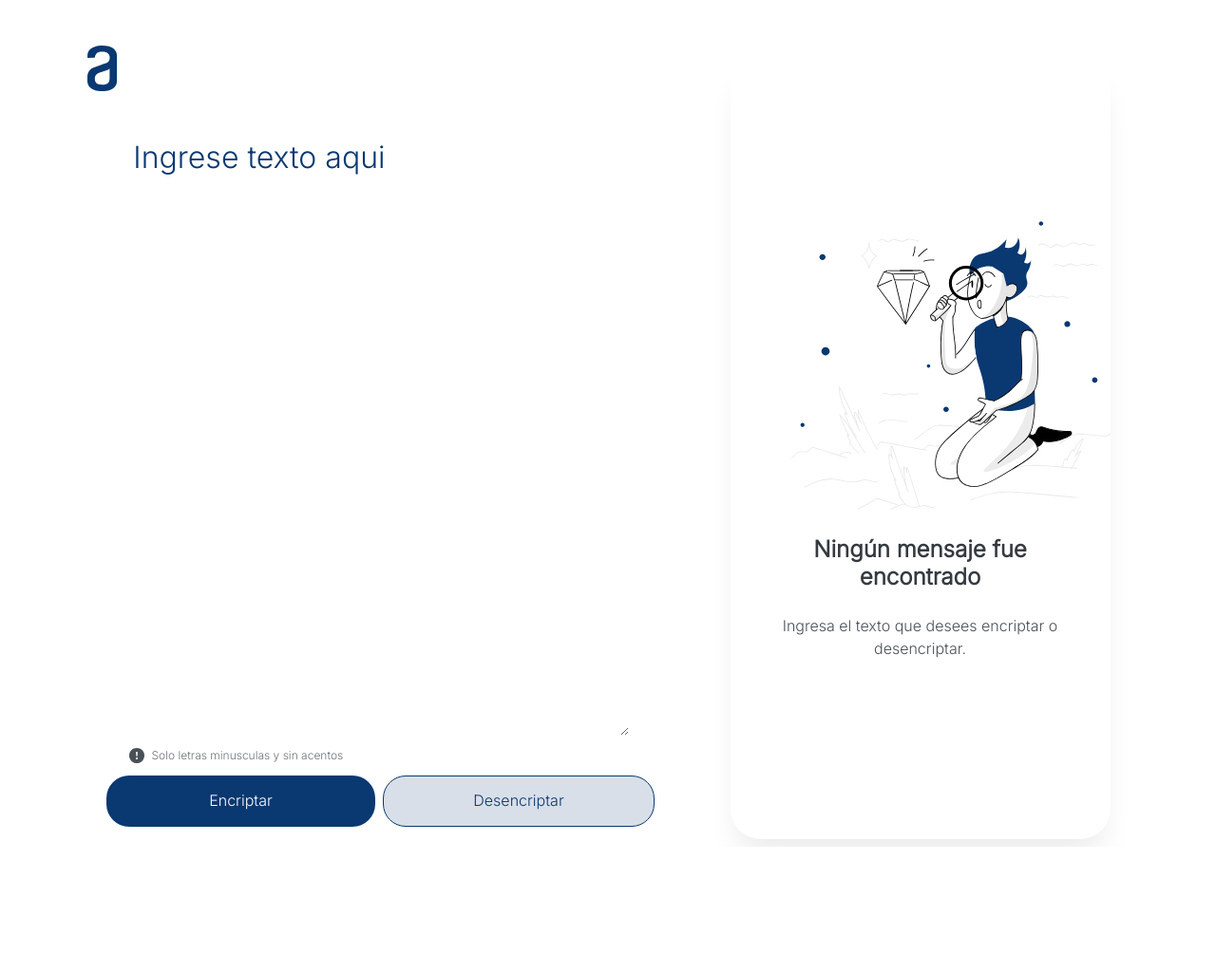
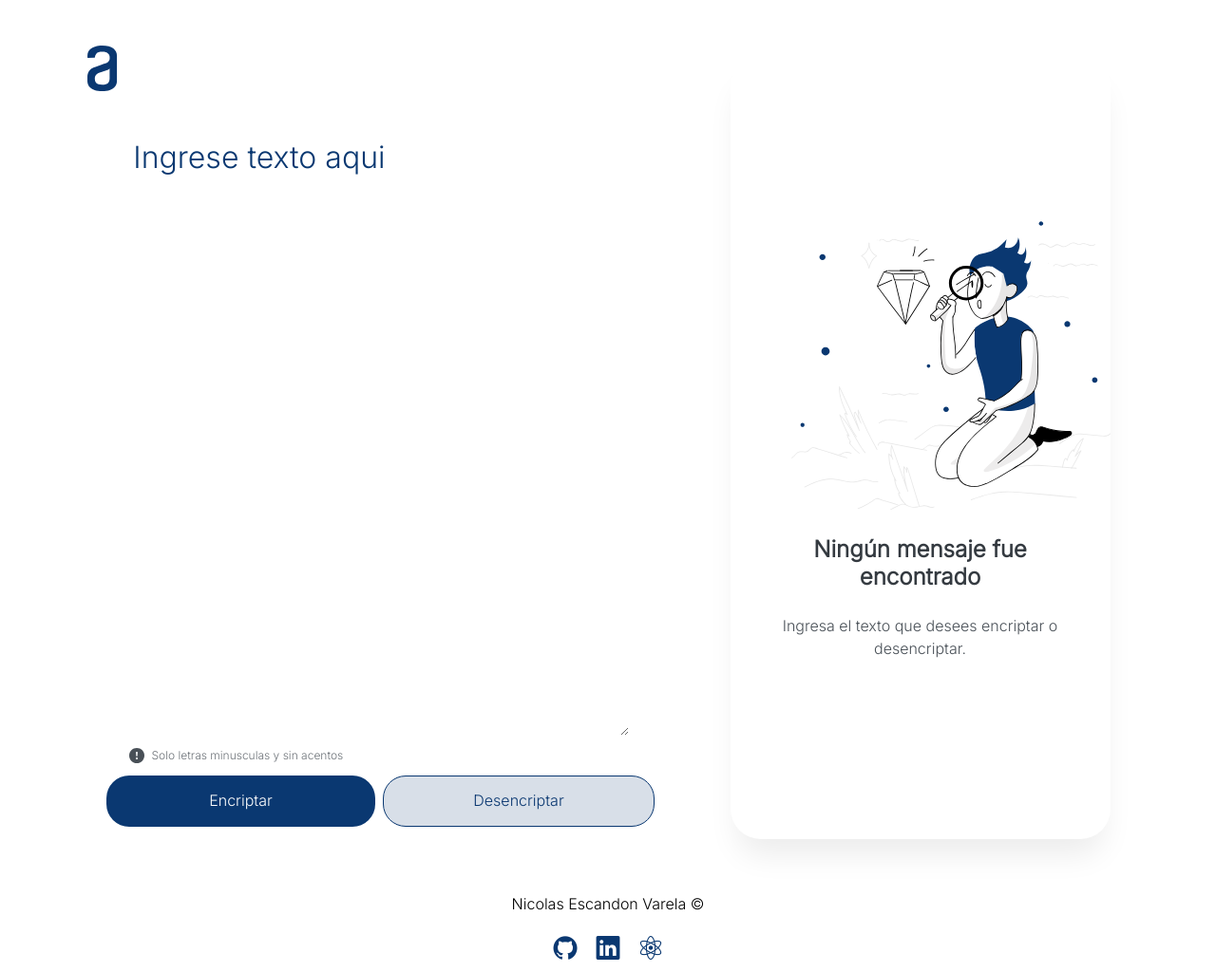
Before and after one commit to NEV117/Encriptador, a plain HTML site: page index.html in a window 1280 px wide. Shown: the whole page at 95% size. Before the commit the page ends 892 px from the top, so only its background shows below. Drawn offline with nearby package versions, Linux system fonts and the light colour scheme.

Commit message:
last last change

```diff
--- a/index.html
+++ b/index.html
@@ -14,6 +14,10 @@
     <link
       href="https://fonts.googleapis.com/css2?family=Inter:wght@300&family=Poppins:wght@100;400;500;600;700;800&display=swap"
       rel="stylesheet"
+    />
+    <link
+      rel="stylesheet"
+      href="https://unicons.iconscout.com/release/v4.0.8/css/line.css"
     />
 
     <script src="index.js"></script>
@@ -114,4 +118,19 @@
       </div>
     </div>
   </body>
+
+  <footer>
+    <p>Nicolas Escandon Varela ©</p>
+    <div class="iconsContainer">
+      <a href="https://github.com/NEV117" target="_blank"
+        ><i class="uil uil-github"></i
+      ></a>
+      <a href="https://www.linkedin.com/in/nicolas-escandon/" target="_blank"
+        ><i class="uil uil-linkedin"></i
+      ></a>
+      <a href="https://nev-portfolio.vercel.app/" target="_blank"
+        ><i class="uil uil-react"></i
+      ></a>
+    </div>
+  </footer>
 </html>
--- a/style.css
+++ b/style.css
@@ -347,12 +347,12 @@ button {
     min-height: 200px;
     font-size: 28px;
   }
-  .btnPrincipal {
+  /* .btnPrincipal {
     width: 45%;
   }
   .btnSecundario {
     width: 45%;
-  }
+  } */
 
   .noMsj {
     font-size: 20px;
@@ -361,4 +361,34 @@ button {
   .sugerencia {
     font-size: 12px;
   }
+  .buttonsLayout {
+    width: 90%;
+  }
 }
+
+footer {
+  padding-top: 2.5rem;
+  flex: 0 0 auto;
+  display: flex;
+  flex-direction: column;
+  justify-content: center;
+  align-items: center;
+}
+
+footer p {
+  font-family: "Inter";
+  font-style: normal;
+  font-weight: 400;
+  font-size: 16px;
+  line-height: 150%;
+  text-align: center;
+}
+
+footer div i {
+  font-size: 30px;
+  color: #0a3871;
+}
+footer div {
+  display: flex;
+  gap: 15px;
+}
```
